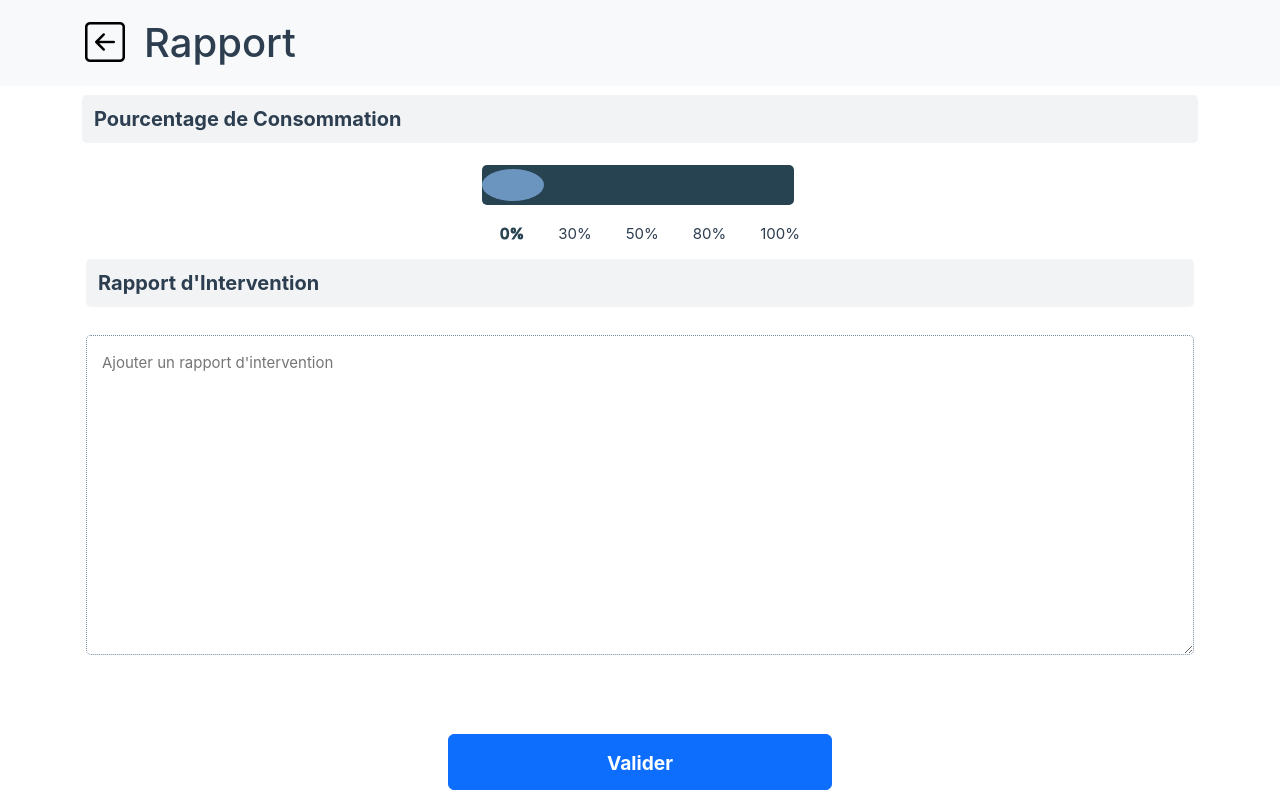
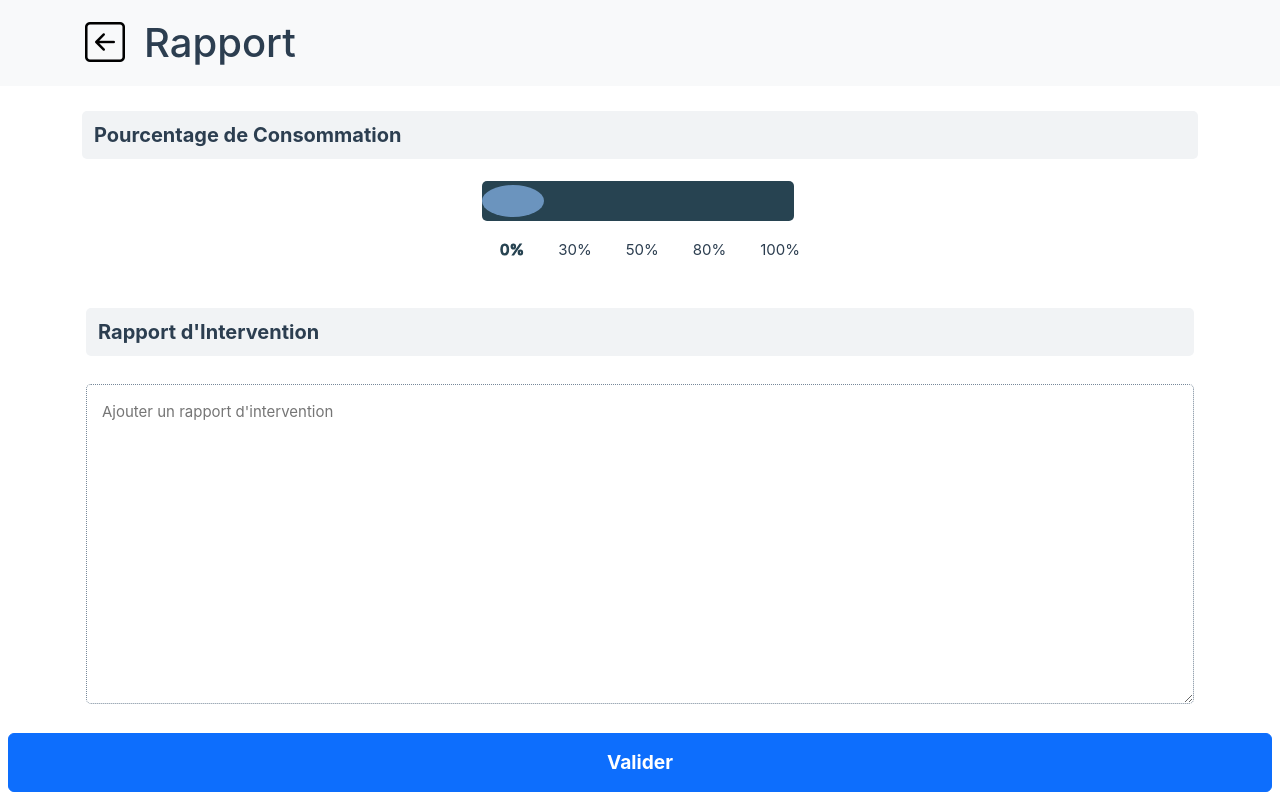
Before and after one commit to 24eme/OpenCarto, a Vue app: page /1/poste/rapport in a window 1280 px wide. Built offline with nearby package versions, Linux system fonts and the light colour scheme.

Commit message:
simplification gros bouton

```diff
--- a/src/assets/main.css
+++ b/src/assets/main.css
@@ -25,20 +25,7 @@ a,
   padding: 3px;
 }
 
-.buttons-container {
-  display: flex;
-  flex-direction: column;
-  margin-top: 74px !important;
-  margin-bottom: 10px !important;
-  align-self: center;
-  justify-content: end;
-}
-
 .custom-btn-primary {
-  display: flex;
-  width: 24rem !important;
-  justify-content: center;
-  height: 3.5rem;
   line-height: 2.8rem;
   font-size: 1.2rem;
   font-weight: bold;
@@ -46,7 +33,6 @@ a,
 
 .picture-button-container {
   gap: 1.2rem;
-  height: 8.1rem;
 }
 
 .border-button {
--- a/src/views/AddInfoPosteView.vue
+++ b/src/views/AddInfoPosteView.vue
@@ -113,7 +113,7 @@ const etageLabel = computed(() => {
 
         </div>
 
-        <div class="m-1 row buttons-container ">
+        <div class="m-2 large-margin-top row">
             <RouterLink :to="{ name: 'prisePhoto' }" class="btn btn-primary custom-btn-primary">
                 Continuer
             </RouterLink>
@@ -121,4 +121,8 @@ const etageLabel = computed(() => {
     </div>
 </template>
 
-<style></style>
+<style scoped>
+.large-margin-top {
+    margin-top: 20% !important;
+}
+</style>
--- a/src/views/PrisePhotoView.vue
+++ b/src/views/PrisePhotoView.vue
@@ -103,7 +103,7 @@ function onPhotoSelected(event) {
             <div v-else class="flex-grow-1"></div>
 
             <div>
-                <div class="vstack gap-2 m-1">
+                <div class="vstack gap-2 m-2">
                     <textarea
                         v-if="posteData.photo"
                         id="descriptionPhotoTextArea"
@@ -112,7 +112,6 @@ function onPhotoSelected(event) {
                         v-model="posteData.descriptionPhoto"
                         placeholder="Description de l'emplacement (optionel)"
                     ></textarea>
-                    <div class="buttons-container picture-button-container">
                         <RouterLink
                             v-if="!posteData.photo"
                             :to="{ name: 'rapport' }"
@@ -137,7 +136,6 @@ function onPhotoSelected(event) {
                     >
                         Continuer
                     </RouterLink>
-                    </div>
                 </div>
             </div>
         </div>
--- a/src/views/RapportView.vue
+++ b/src/views/RapportView.vue
@@ -63,7 +63,7 @@ const backgroundSizeStyle = computed(() => {
         </div>
       </div>
 
-      <div class="m-1 row buttons-container ">
+      <div class="m-2 row">
         <RouterLink
             :to="{ name: 'addCoordonneesPoste' }"
             class="btn btn-primary custom-btn-primary"
--- a/src/views/SuiviInfestationView.vue
+++ b/src/views/SuiviInfestationView.vue
@@ -65,7 +65,7 @@ const options = { weekday: 'long', year: 'numeric', month: 'long', day: 'numeric
         </div>
       </div>
 
-      <div class="m-1 row buttons-container ">
+      <div class="m-2 row">
         <RouterLink
             :to="{ name: 'posteInfos', path: 'p/:poste' }"
             class="btn btn-primary custom-btn-primary"
```
